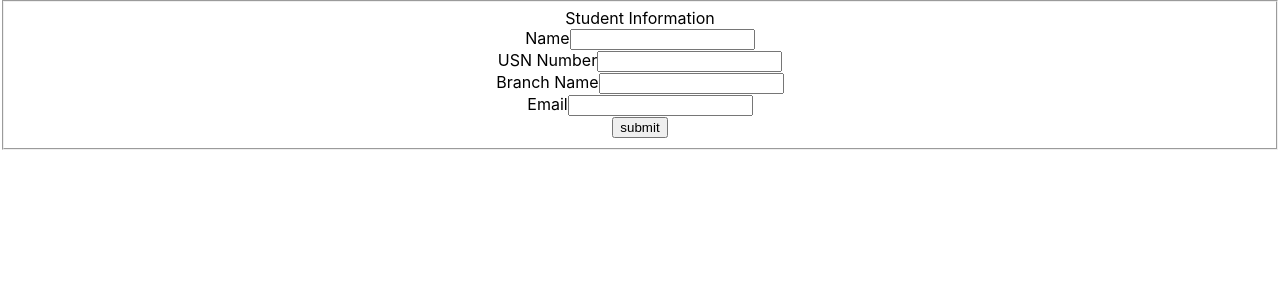
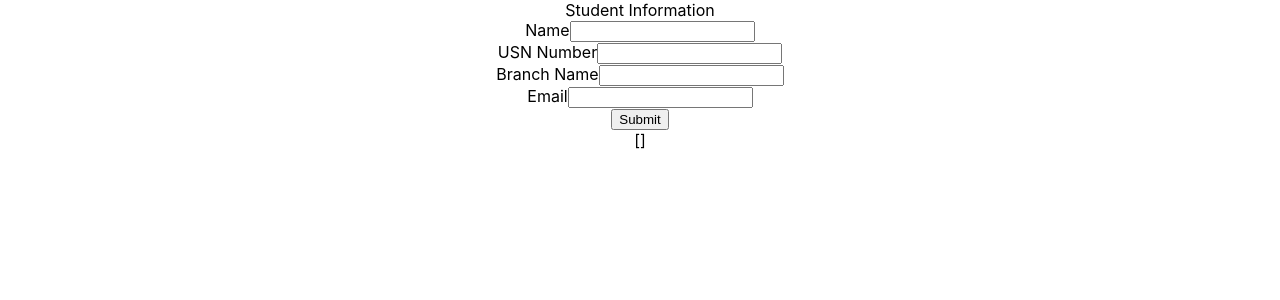
Before and after one commit to shraddhavirupaxi/react_hooks, a React (Create React App) app: page / in a window 1280 px wide. Shown: the top 300 px of the page. Built offline with nearby package versions, Linux system fonts and the light colour scheme.

Commit message:
Updating state

```diff
--- a/src/App.js
+++ b/src/App.js
@@ -1,59 +1,56 @@
-import React, { useState } from 'react';
-import './App.css';
+import React, { useState } from "react";
+import "./App.css";
 
-let students = [{
-    label: "Name",
-    key: 'name'
-  },
-  {
-    label : "USN Number",
-    key : 'usn'
-  },
-  {
-    label : "Branch Name",
-    key : 'branch'
-  },
-  {
-    label : "Email",
-    key : 'email'
-  }
+let students = [
+  { label: "Name", key: "name", name: "name" },
+  { label: "USN Number", key: "usn", name: "usn" },
+  { label: "Branch Name", key: "branch", name: "branch" },
+  { label: "Email", key: "email", name: "email" },
+];
 
-]
-
-
+const initialFormData = Object.freeze({
+  name: "",
+  usn: "",
+  branch: "",
+  email: "",
+});
 
 function App() {
-    const[studentData,setstudentData]=useState("");
+  const [studentData, setState] = useState([]);
+  const [formData, updateFormData] = useState(initialFormData);
 
+  const handleChange = (e) => {
+    updateFormData({
+      ...formData,
+      [e.target.name]: e.target.value.trim(),
+    });
+  };
 
-      const handlerChange =(event) =>{
-        setstudentData(event.target.value);
-      };
+  const onSubmit = (e) => {
+    e.preventDefault();
+    const latest_data = {};
+    students.forEach((student) => {
+      latest_data[student.name] = formData[student.key];
+    });
+    setState([...studentData, latest_data]);
+    e.target.reset();
+  };
 
-      const onSubmit=()=>{
-        setstudentData(studentData);
-
-      }
   return (
-
     <div className="App">
-
-      <form>
-      <fieldset>
-        Student Information
-        {
-          students.map(student =>{
-          return <div>
-            {student.label}
-
-           <input value={studentData[student.key]}
-           onChange={handlerChange}/>
-          </div>
+      Student Information
+      <form onSubmit={onSubmit}>
+        {students.map((student) => {
+          return (
+            <div>
+              {student.label}
+              <input name={student.name} onChange={handleChange} />
+            </div>
+          );
         })}
-        <button onClick={onSubmit}>submit</button>
-      </fieldset>
+        <button type="submit">Submit</button>
       </form>
-
+      {JSON.stringify(studentData)}
     </div>
   );
 }
```
Also changed, not shown: 2 other files (tests, documents, lock files or other folders).
